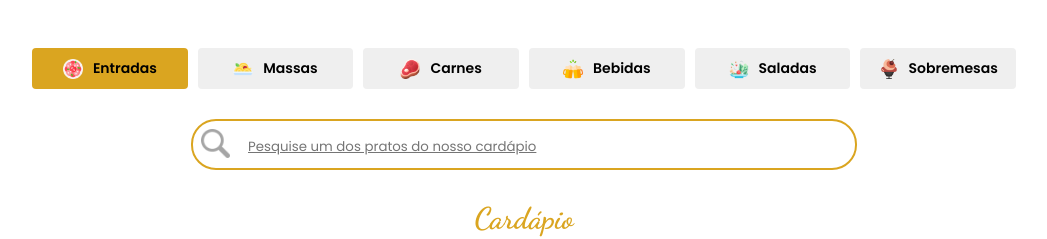
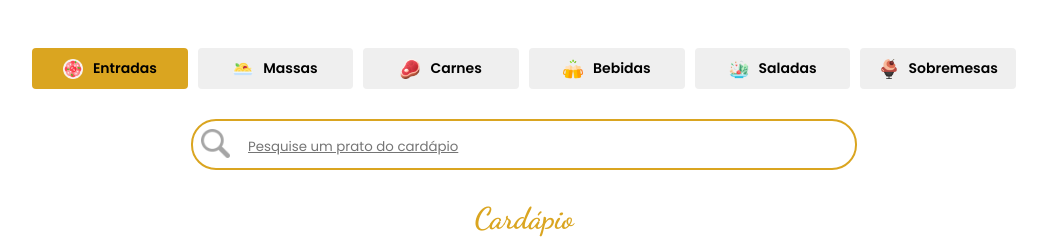
Before and after one commit to Nogmi81/React, a Next.js app in the folder cardapio-restaurante/: page / in a window 1280 px wide. Shown: the part 802-1041 px from the top of the page, without its empty margins (116-1163 px from the left). Built offline with nearby package versions, Linux system fonts and the light colour scheme.

Commit message:
Update index.js

```diff
--- a/cardapio-restaurante/src/app/componentes/CampoDeBusca/index.js
+++ b/cardapio-restaurante/src/app/componentes/CampoDeBusca/index.js
@@ -12,7 +12,7 @@ export default function CampoDeBusca({ textoBuscaDigitado, handleBusca }) {
           type="text"
           value={textoBuscaDigitado}
           onChange={(event) => handleBusca(event.target.value)}
-          placeholder="Pesquise um dos pratos do nosso cardápio"
+          placeholder="Pesquise um prato do cardápio"
           size="50"
         />
       </div>
```
